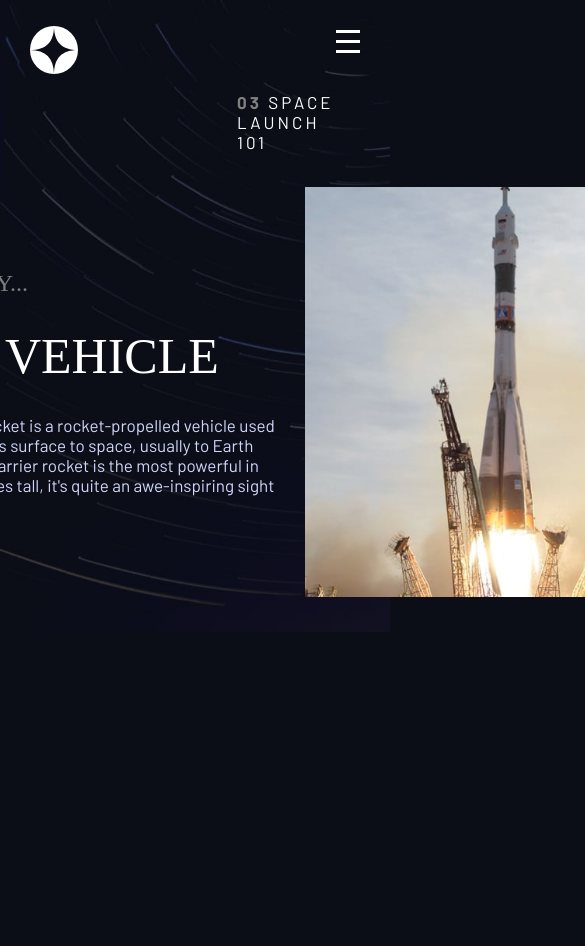
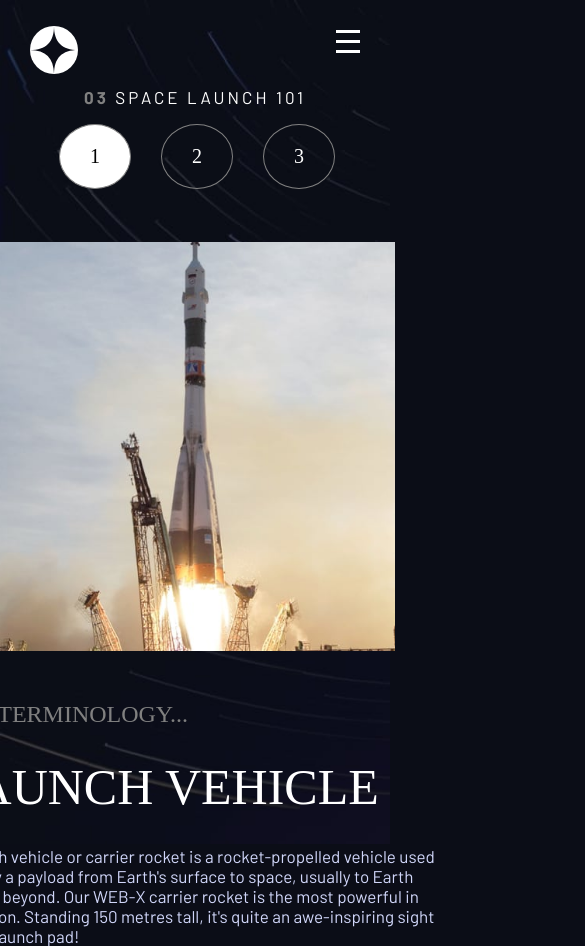
Before and after one commit to TCdesenvolvedorWeb/space-tourism-website, a React (Vite) app: page /technology in a window 390 px wide. Shown: the top 946 px of the page, 585 px wide, since content can reach past the window. Before the commit the page ends 844 px from the top, so only its background shows below. Built offline with nearby package versions, Linux system fonts and the light colour scheme; a web font is replaced by a local one.

Commit message:
:iphone: responsividade tablet

```diff
--- a/src/assets/styles/crew.tsx
+++ b/src/assets/styles/crew.tsx
@@ -10,10 +10,13 @@ const CrewMain = styled.main`
   flex-direction: column;
   justify-content: center;
   align-items: center;
+
+  @media (max-width: 875px) {
+    min-height: 100vh;
+  }
 `;
 
 const YourCrew = styled.h2`
-  text-align: left;
   align-self: flex-start;
   margin-left: 187px;
   font-size: 2rem;
@@ -26,12 +29,23 @@ const YourCrew = styled.h2`
   strong {
     color: gray;
   }
+
+  @media (max-width: 875px) {
+    margin-top: 10px;
+    margin-bottom: 50px;
+  }
 `;
 
 const AboutUs = styled.section`
   display: flex;
   align-items: center;
   gap: 32px;
+
+  @media (max-width: 875px) {
+    flex-direction: column-reverse;
+    justify-content: center;
+    align-items: center;
+  }
 `;
 const About = styled.ul`
   display: flex;
@@ -60,6 +74,13 @@ const About = styled.ul`
   li:last-child {
     position: absolute;
     bottom: -100px;
+  }
+
+  @media (max-width: 875px) {
+    display: flex;
+    flex-direction: column;
+    justify-content: center;
+    align-items: center;
   }
 `;
 
--- a/src/assets/styles/destination.tsx
+++ b/src/assets/styles/destination.tsx
@@ -11,6 +11,12 @@ const Hero = styled.main`
   justify-content: flex-end;
   align-items: center;
   transition: 1s ease-in-out;
+
+  @media (max-width: 875px) {
+    min-height: 100vh;
+    justify-content: center;
+    gap: 150px;
+  }
 `;
 
 const PickDestination = styled.p`
@@ -23,6 +29,9 @@ const PickDestination = styled.p`
   strong {
     color: gray;
   }
+
+  @media (max-width: 875px) {
+  }
 `;
 
 const Sections = styled.section`
@@ -34,10 +43,22 @@ const Sections = styled.section`
   hr {
     border: solid 1px gray;
   }
+
+  @media (max-width: 875px) {
+    display: flex;
+    flex-direction: column;
+    justify-content: center;
+    align-items: center;
+    text-align: center;
+  }
 `;
 
 const Satellite = styled.img`
   width: 350px;
+
+   @media (max-width: 875px) {
+    width: 250px;
+  }
 `;
 
 const Info = styled.article`
@@ -48,6 +69,11 @@ const Info = styled.article`
   width: 400px;
   font-size: 1.7rem;
   color: #d0d6f9;
+
+  @media (max-width: 875px) {
+    justify-content: center;
+    align-items: center;
+  }
 `;
 
 const SatelliteList = styled.ul`
@@ -115,4 +141,13 @@ const Footer = styled.footer`
   }
 `;
 
-export { Hero , PickDestination , Sections , Satellite , Info , SatelliteList , Name , Footer }
+export {
+  Hero,
+  PickDestination,
+  Sections,
+  Satellite,
+  Info,
+  SatelliteList,
+  Name,
+  Footer,
+};
--- a/src/assets/styles/home.tsx
+++ b/src/assets/styles/home.tsx
@@ -11,6 +11,10 @@ const Main = styled.main`
   font-size: 1.5rem;
   font-style: normal;
   transition: 1s ease-in-out;
+
+  @media (max-width: 875px) {
+    min-height: 100vh;
+  }
 `;
 
 const Hero = styled.article`
@@ -21,6 +25,13 @@ const Hero = styled.article`
   justify-content: space-between;
   position: relative;
   margin-top: 150px;
+
+  @media (max-width: 875px) {
+    flex-direction: column;
+    justify-content: center;
+    align-items: center;
+    gap: 80px;
+  }
 `;
 
 const Info = styled.div`
@@ -28,7 +39,7 @@ const Info = styled.div`
 
   p {
     color: #d0d6f9;
-    font-family: "Barlow" , sans serif;
+    font-family: "Barlow", sans serif;
     width: 400px;
   }
 
@@ -39,8 +50,16 @@ const Info = styled.div`
     font-weight: 400;
   }
 
-  .info{
+  .info {
     font-size: 1.3rem;
+  }
+
+  @media (max-width: 875px) {
+    display: flex;
+    flex-direction: column;
+    align-items: center;
+    justify-content: center;
+    text-align: center;
   }
 `;
 
@@ -77,4 +96,4 @@ const Explore = styled.button`
   }
 `;
 
-export { Explore , Hero , Info , Main }
+export { Explore, Hero, Info, Main };
--- a/src/assets/styles/technology.tsx
+++ b/src/assets/styles/technology.tsx
@@ -11,6 +11,11 @@ const TechnologyMain = styled.main`
   align-items: center;
   flex-direction: column;
   padding: 0 50px;
+
+  @media (max-width: 875px) {
+    min-height: 100vh;
+    gap: 150px;
+  }
 `;
 
 const SpaceLaunch = styled.h2`
@@ -25,14 +30,24 @@ const SpaceLaunch = styled.h2`
   strong {
     color: gray;
   }
+
+  @media (max-width: 875px) {
+    margin: auto;
+  }
 `;
 
 const Sections = styled.section`
   display: flex;
+  justify-content: center;
   align-items: center;
   gap: 50px;
   width: 800px;
   height: 500px;
+
+  @media (max-width: 875px) {
+    flex-direction: column-reverse;
+    position: relative;
+  }
 `;
 
 const Numbers = styled.ol`
@@ -42,7 +57,7 @@ const Numbers = styled.ol`
   gap: 30px;
 
   li {
-    padding: 20px 10px;
+    padding: 20px 30px;
     text-align: center;
     border: solid 1px gray;
     border-radius: 50%;
@@ -54,6 +69,17 @@ const Numbers = styled.ol`
   li:hover {
     background-color: #fff;
     color: #000;
+  }
+
+  @media (max-width: 875px) {
+    flex-direction: row;
+    position: absolute;
+    top: -220px;
+    left: 33%;
+
+    li {
+      padding: 20px 30px;
+    }
   }
 `;
 
@@ -92,4 +118,4 @@ const Launtch = styled.img`
   width: 400px;
 `;
 
-export { TechnologyMain, SpaceLaunch, Sections, Numbers, Launtch , LauntchInfo };
+export { TechnologyMain, SpaceLaunch, Sections, Numbers, Launtch, LauntchInfo };
--- a/src/index.css
+++ b/src/index.css
@@ -18,3 +18,9 @@ body{
 ul , ol{
     list-style: none;
 }
+
+@media (max-width: 875px) {
+    body{
+        min-height: 100vh;
+    }
+}
--- a/src/pages/Technology/index.tsx
+++ b/src/pages/Technology/index.tsx
@@ -2,8 +2,7 @@ import { motion } from "framer-motion";
 import { Header } from "@components/Header";
 import { Launches } from "@utils/Technology";
 import { useState } from "react";
-import { Sections } from "@assets/styles/destination";
-import { TechnologyMain, SpaceLaunch, Numbers, Launtch , LauntchInfo} from "@assets/styles/technology";
+import { TechnologyMain, SpaceLaunch, Numbers, Launtch , LauntchInfo , Sections} from "@assets/styles/technology";
 
 const Technology = ({ background = "#fff", color = "#000" }) => {
   const [selected, setSelected] = useState(Number);
```
